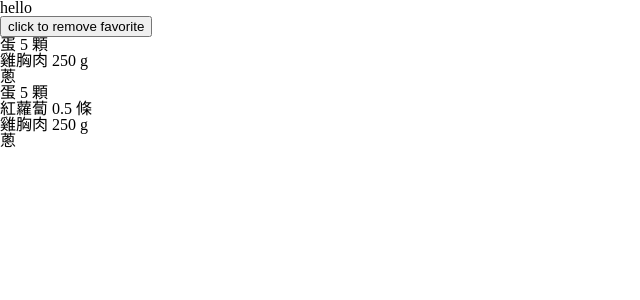
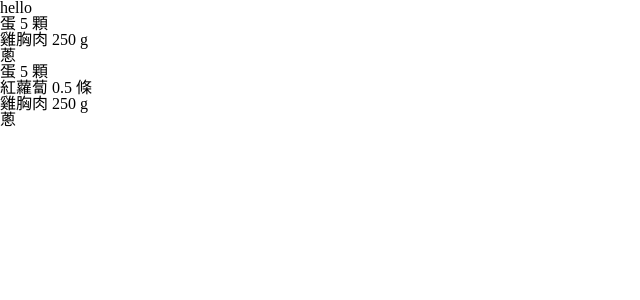
Before and after one commit to shanpig/FridgeOut, a React (Create React App) app: page / in a window 1280 px wide. Shown: the top 300 px of the page, without its empty margins (0-640 px from the left). Built offline with nearby package versions, Linux system fonts and the light colour scheme.

Commit message:
[remove] testing code

```diff
--- a/src/App.js
+++ b/src/App.js
@@ -1,14 +1,5 @@
 import './App.css';
 import { useSelector, useDispatch } from 'react-redux';
-import { setLeftOvers } from './redux/reducers/user/userActions';
-
-const left = [
-  {
-    ingredient_name: '蛋',
-    ingredient_amount: 55,
-    ingredient_unit: '粒',
-  },
-];
 
 function App() {
   const d = useDispatch();
@@ -17,9 +8,7 @@ function App() {
   return (
     <div>
       <h2>hello</h2>
-      <button onClick={() => d(setLeftOvers(left))}>
-        click to remove favorite
-      </button>
+
       <div>
         {search_keywords.map((keyword, i) => (
           <p key={i}>{Object.values(keyword).join(' ')}</p>
```
